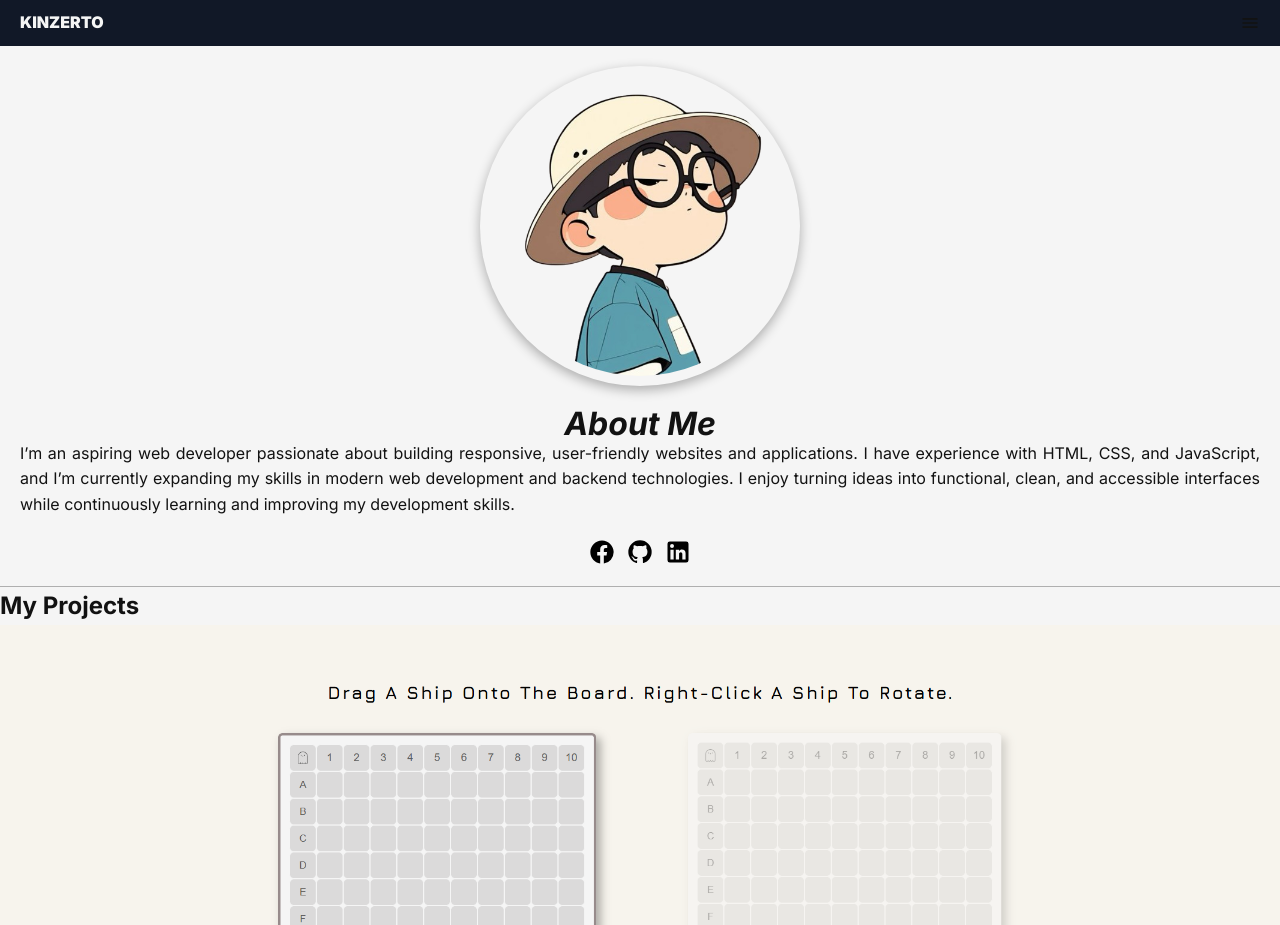
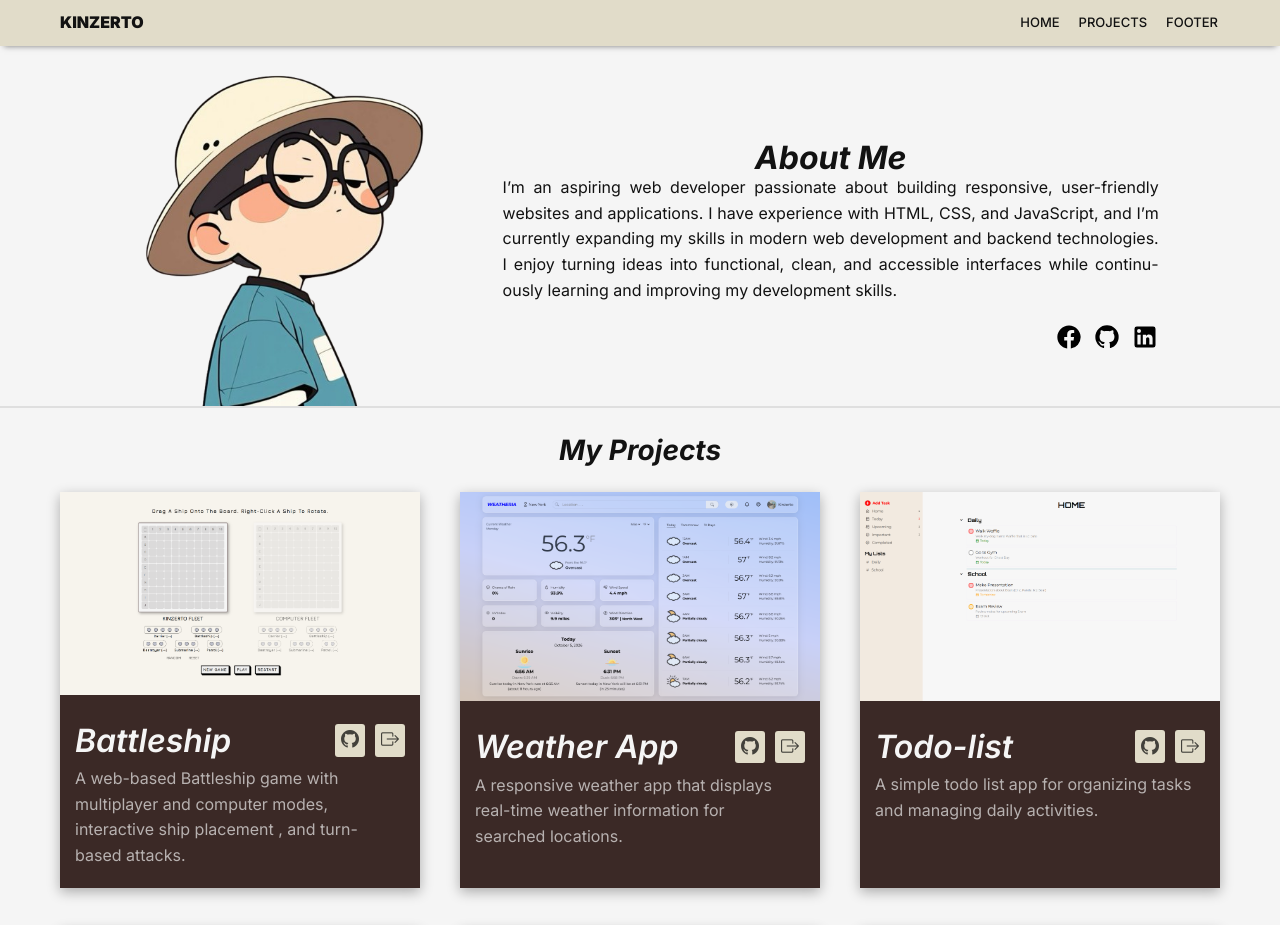
Before and after one commit to Kinzerto/homepage, a website built with webpack: page src/template.html in a window 1280 px wide. Shown: the top 925 px of the page. Built offline with nearby package versions, Linux system fonts and the light colour scheme.

Commit message:
style homepage

```diff
--- a/src/css/style.css
+++ b/src/css/style.css
@@ -1,10 +1,12 @@
 @import url('https://fonts.googleapis.com/css2?family=Inter:ital,opsz,wght@0,14..32,100..900;1,14..32,100..900&display=swap');
 
 :root {
-  --background-black-: #111827;
+  --background-black-: #010736;
   --black: #121212;
+  --beige: #e1dcc9;
+  --white: #f5f5f5;
 
-  --white: #f5f5f5;
+  --tablet: 768px;
 }
 
 body {
@@ -14,14 +16,21 @@ body {
   position: relative;
 }
 
+.container {
+  height: 100%;
+}
+
 .nav-wrapper,
-.header-wrapper {
+.header-wrapper,
+.projects-wrapper,
+.footer-wrapper {
   padding-inline: 20px !important;
 }
 
 nav {
-  background-color: #111827;
-  color: var(--white);
+  background-color: var(--beige);
+  color: var(--black);
+  box-shadow: 0 4px 6px -4px rgba(0, 0, 0, 0.5);
 }
 .nav-wrapper {
   display: flex;
@@ -42,14 +51,18 @@ nav {
   }
 }
 .nav-wrapper .links {
+  box-shadow: 0 4px 6px -4px rgba(0, 0, 0, 0.5);
+
   display: flex;
   gap: 15px;
   font-weight: 500;
 
   position: absolute;
-  background-color: var(--background-black-);
+  background-color: var(--beige);
+
   flex-direction: column;
   text-align: center;
+  padding: 20px;
 
   left: 0;
   bottom: 0;
@@ -69,22 +82,29 @@ nav {
   cursor: pointer;
 }
 .nav-wrapper .links a {
+  border: 2px solid transparent;
   text-decoration: none;
   cursor: pointer;
-  color: var(--black);
+  color: inherit;
   font-size: small;
-  color: inherit;
+  transition: border-bottom-color 500ms ease-in-out;
+
+  &:hover {
+    border-bottom-color: var(--background-black-);
+  }
 }
 
 header {
-  border-bottom: 1px solid rgba(0, 0, 0, 0.288);
+  border-bottom: 2px solid rgba(0, 0, 0, 0.092);
   padding: 20px 0;
+  padding-top: 20px;
 }
+
 .header-wrapper .profile {
   width: min(20em, 100%);
   border-radius: 100%;
   box-shadow: 0 4px 12px rgba(0, 0, 0, 0.3);
-  padding: 10px;
+  background-color: #1f150c;
   margin-inline: auto;
 }
 .header-wrapper h1 {
@@ -96,12 +116,13 @@ header {
   line-height: 1.1;
 }
 .header-wrapper p {
-  /* text-indent: 2rem; */
   text-align: justify;
   text-justify: inter-word;
   hyphens: auto;
+  max-width: 65ch;
 }
 .header-wrapper .socials {
+  align-self: flex-end;
   display: flex;
   padding-top: 20px;
   justify-content: center;
@@ -109,11 +130,239 @@ header {
 }
 .header-wrapper .socials img {
   width: 28px;
+  color: red;
   cursor: pointer;
   transform: scale(1);
-  transition: transform 0.3s ease-in-out;
+  transition: transform 0.2s ease-in-out;
 
   &:hover {
     transform: scale(1.2);
   }
 }
+
+section {
+  color: var(--white);
+  padding-bottom: 40px;
+  padding-top: 20px;
+}
+.projects-wrapper {
+}
+.projects-wrapper h2 {
+  color: var(--black);
+  text-align: center;
+  font-size: 28px;
+  font-style: italic;
+  margin-bottom: 20px;
+}
+
+.portfolio {
+  /* background-color: red; */
+  display: grid;
+  gap: 40px;
+  justify-items: center;
+}
+.portfolio h3 {
+  font-style: italic;
+  font-weight: 600;
+  font-size: clamp(1.5rem, 1.2955rem + 0.9091vw, 2rem);
+}
+.portfolio p {
+  color: #f5f5f5ab;
+  /* background-color: red; */
+
+  display: -webkit-box;
+  -webkit-line-clamp: 4;
+  -webkit-box-orient: vertical;
+  overflow: hidden;
+}
+
+.nameAndButtons {
+  display: flex;
+  align-items: center;
+  justify-content: space-between;
+}
+.card {
+  width: 100%;
+  max-width: 500px;
+  /* border-radius: 5px; */
+  display: flex;
+  flex-direction: column;
+  gap: 20px;
+  overflow: hidden;
+  padding-bottom: 20px;
+  /* border-radius: 20px; */
+  background-color: #3b2926;
+  box-shadow: 0 4px 12px rgba(0, 0, 0, 0.3);
+}
+.card img {
+  min-height: 200px;
+  max-height: 300px;
+}
+
+.card .icons {
+  display: flex;
+  align-content: center;
+  gap: 10px;
+}
+
+.details {
+  padding: 0 15px;
+}
+
+.icons a {
+  text-decoration: none;
+  color: var(--black);
+  font-weight: 600;
+  background-color: #e1dcc9;
+  padding: 2px 6px;
+  border-radius: 3px;
+  cursor: pointer;
+  color: rgba(0, 0, 0, 0.705);
+
+  &:hover {
+    color: var(--black);
+  }
+
+  .bi {
+    font-size: 18px;
+  }
+}
+
+footer {
+  background-color: var(--black);
+  box-shadow: 0 -5px 10px rgba(0, 0, 0, 0.4);
+}
+.footer-wrapper {
+  background-color: var(--black);
+  color: var(--white);
+  padding: 20px;
+  display: flex;
+  flex-direction: column;
+  gap: 10px;
+}
+.footer-wrapper h2 {
+  font-style: italic;
+  text-align: center;
+  font-weight: 700;
+}
+.footer-wrapper p {
+  text-align: center;
+}
+.copyright {
+}
+.copyright p {
+  padding: 10px;
+  border-top: 2px solid rgba(245, 245, 245, 0.147);
+  text-align: center;
+  color: var(--white);
+  font-size: small;
+}
+
+.media {
+  display: flex;
+  justify-content: center;
+  gap: 10px;
+  a {
+    color: var(--white);
+    transform: scale(1);
+    transition: transform 0.2s ease-in-out;
+
+    &:hover {
+      transform: scale(1.2);
+    }
+  }
+}
+
+@media (min-width: 767px) {
+  .projects-wrapper,
+  .header-wrapper,
+  .nav-wrapper {
+    max-width: var(--tablet);
+    margin-inline: auto;
+  }
+
+  h1 {
+    font-size: 40px;
+  }
+
+  .nav-wrapper .menu {
+    display: none;
+  }
+  .nav-wrapper .links {
+    box-shadow: none;
+    position: static;
+    flex-direction: row;
+    padding: 0;
+    width: max-content;
+    transform: none;
+    transition: none;
+  }
+
+  .group-header-desc {
+    margin-top: 20px;
+  }
+
+  .nav-wrapper .links.visible {
+    transform: translateY(0) scaleY(1);
+  }
+  .header-wrapper {
+    display: flex;
+    justify-content: space-between;
+  }
+  .header-wrapper .profile {
+    background-color: transparent;
+    box-shadow: none;
+    border-radius: 0;
+    transform: translateY(4px) scale(1.1);
+  }
+
+  .header-wrapper .socials {
+    justify-content: flex-end;
+  }
+
+  .portfolio {
+    grid-template-columns: repeat(2, 1fr);
+  }
+}
+
+@media (min-width: 1200px) {
+  .projects-wrapper,
+  .nav-wrapper,
+  .header-wrapper {
+    max-width: 1200px;
+    margin-inline: auto;
+  }
+  .header-wrapper {
+    justify-content: center;
+  }
+  .header-wrapper .profile {
+  }
+
+  .group-header-desc {
+    margin-right: auto;
+    display: flex;
+    flex-direction: column;
+    justify-content: center;
+    margin-top: 20px;
+  }
+  .group-header-desc {
+    /* border: 3px solid red; */
+    display: flex;
+    flex-direction: column;
+    justify-content: center;
+    margin-top: 20px;
+  }
+
+  .portfolio {
+    grid-template-columns: repeat(3, 1fr);
+  }
+}
+
+@media (min-width: 1441px) {
+  .projects-wrapper,
+  .header-wrapper,
+  .nav-wrapper {
+    max-width: 1441px;
+    margin-inline: auto;
+  }
+}
```
